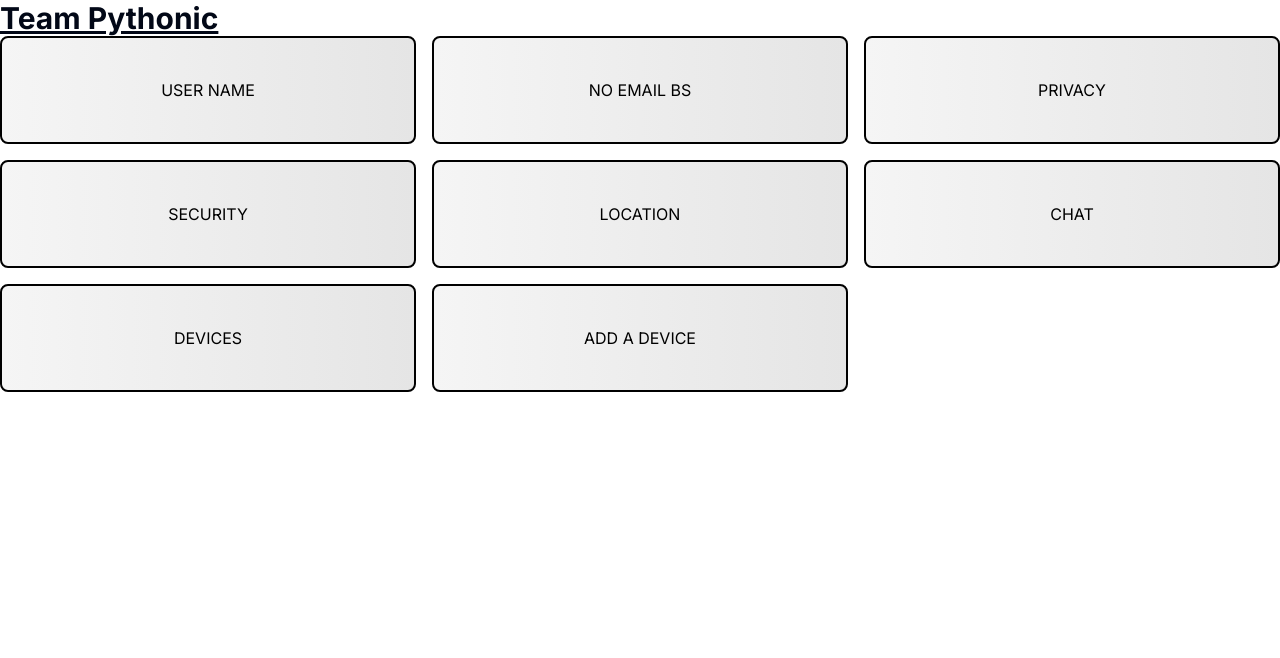
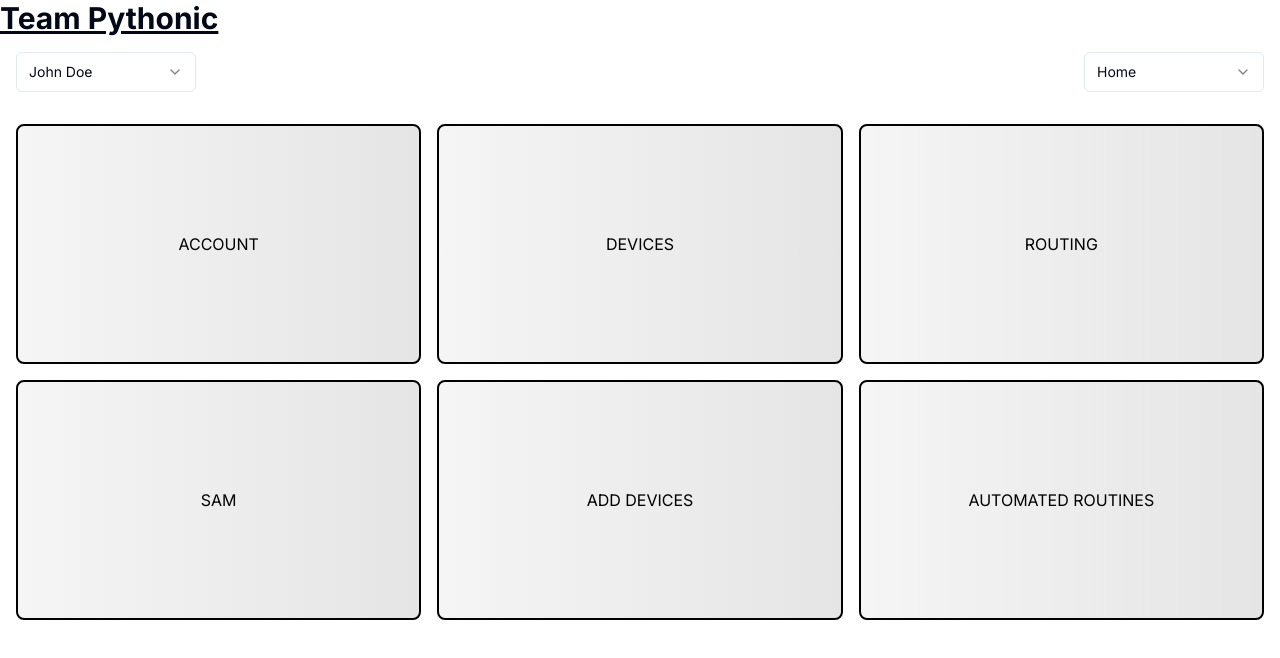
Before and after one commit to CantBeSubh/prisma-hackathon, a Next.js app: page / in a window 1280 px wide. Shown: the top 658 px of the page. Built offline with nearby package versions, Linux system fonts and the light colour scheme.

Commit message:
Selectors

```diff
--- a/app/page.tsx
+++ b/app/page.tsx
@@ -1,3 +1,13 @@
+import {
+  Select,
+  SelectContent,
+  SelectGroup,
+  SelectItem,
+  SelectLabel,
+  SelectTrigger,
+  SelectValue,
+} from "@/components/ui/select"
+
 type BentoCardProps = {
   row?: number
   col?: number
@@ -6,26 +16,87 @@
 const BentoCard = (props: BentoCardProps) => {
   const { row, col, children } = props
   return (
-    <div className={`col-span-${col ?? 1} row-span-${row ?? 1} bg-gradient-to-r from-neutral-100 to-neutral-200 rounded-lg border-2 border-black flex items-center justify-center p-10 text-black`}>
+    <div className={`col-span-${col ?? 1} row-span-${row ?? 1} bg-gradient-to-r from-neutral-100 to-neutral-200 rounded-lg border-2 border-black flex items-center justify-center h-60 text-black`}>
       {children ?? 'PLACEHOLDER'}
     </div>
   )
 }
+
+const UserSelector = () => {
+  const dummyUsers = [
+    'John Doe',
+    'Jane Doe',
+    'Bob Smith',
+    'Alice Johnson',
+    'Mark Brown',
+    'Sarah Lee',
+  ]
+  return (
+    <Select defaultValue={dummyUsers[0]}>
+      <SelectTrigger className="w-[180px]">
+        <SelectValue placeholder="Select an account" />
+      </SelectTrigger>
+      <SelectContent>
+        <SelectGroup>
+          <SelectLabel>Fruits</SelectLabel>
+          {dummyUsers.map((user) => (
+            <SelectItem key={user} value={user}>
+              {user}
+            </SelectItem>
+          ))}
+        </SelectGroup>
+      </SelectContent>
+    </Select>
+  )
+}
+
+const LocationSelector = () => {
+  const dummyLocations = [
+    'Home',
+    'Office',
+    'Kitchen',
+    'Bedroom',
+    'Living Room',
+    'Garage',
+  ]
+  return (
+    <Select defaultValue={dummyLocations[0]}>
+      <SelectTrigger className="w-[180px]">
+        <SelectValue placeholder="Select a location" />
+      </SelectTrigger>
+      <SelectContent>
+        <SelectGroup>
+          <SelectLabel>Locations</SelectLabel>
+          {dummyLocations.map((location) => (
+            <SelectItem key={location} value={location}>
+              {location}
+            </SelectItem>
+          ))}
+        </SelectGroup>
+      </SelectContent>
+    </Select>
+  )
+}
+
 export default function Home() {
   return (
     <>
       <div>
         <h1 className="text-3xl font-bold underline">Team Pythonic</h1>
+        <div className="flex w-full items-center justify-between px-4 py-4">
+          {/* UserSelector */}
+          <UserSelector />
+          {/* LocationSelector */}
+          <LocationSelector />
+        </div>
         {/* Bento Grid */}
-        <div className="grid grid-cols-3 grid-rows-4 gap-4">
-          <BentoCard row={2} col={1}> USER NAME </BentoCard>
-          <BentoCard > NO EMAIL BS </BentoCard>
-          <BentoCard > PRIVACY </BentoCard>
-          <BentoCard > SECURITY </BentoCard>
-          <BentoCard row={2} col={1}> LOCATION </BentoCard>
-          <BentoCard row={2} col={1}> CHAT </BentoCard>
-          <BentoCard row={2} col={1}> DEVICES </BentoCard>
-          <BentoCard> ADD A DEVICE </BentoCard>
+        <div className="grid grid-cols-3 grid-rows-2 gap-4 p-4 h-fit w-full">
+          <BentoCard> ACCOUNT </BentoCard>
+          <BentoCard> DEVICES </BentoCard>
+          <BentoCard> ROUTING </BentoCard>
+          <BentoCard> SAM </BentoCard>
+          <BentoCard> ADD DEVICES </BentoCard>
+          <BentoCard> AUTOMATED ROUTINES </BentoCard>
         </div>
       </div>
     </>
--- /dev/null
+++ b/components/ui/select.tsx
@@ -0,0 +1,160 @@
+"use client"
+
+import * as React from "react"
+import * as SelectPrimitive from "@radix-ui/react-select"
+import { Check, ChevronDown, ChevronUp } from "lucide-react"
+
+import { cn } from "@/lib/utils"
+
+const Select = SelectPrimitive.Root
+
+const SelectGroup = SelectPrimitive.Group
+
+const SelectValue = SelectPrimitive.Value
+
+const SelectTrigger = React.forwardRef<
+  React.ElementRef<typeof SelectPrimitive.Trigger>,
+  React.ComponentPropsWithoutRef<typeof SelectPrimitive.Trigger>
+>(({ className, children, ...props }, ref) => (
+  <SelectPrimitive.Trigger
+    ref={ref}
+    className={cn(
+      "flex h-10 w-full items-center justify-between rounded-md border border-input bg-background px-3 py-2 text-sm ring-offset-background placeholder:text-muted-foreground focus:outline-none focus:ring-2 focus:ring-ring focus:ring-offset-2 disabled:cursor-not-allowed disabled:opacity-50 [&>span]:line-clamp-1",
+      className
+    )}
+    {...props}
+  >
+    {children}
+    <SelectPrimitive.Icon asChild>
+      <ChevronDown className="h-4 w-4 opacity-50" />
+    </SelectPrimitive.Icon>
+  </SelectPrimitive.Trigger>
+))
+SelectTrigger.displayName = SelectPrimitive.Trigger.displayName
+
+const SelectScrollUpButton = React.forwardRef<
+  React.ElementRef<typeof SelectPrimitive.ScrollUpButton>,
+  React.ComponentPropsWithoutRef<typeof SelectPrimitive.ScrollUpButton>
+>(({ className, ...props }, ref) => (
+  <SelectPrimitive.ScrollUpButton
+    ref={ref}
+    className={cn(
+      "flex cursor-default items-center justify-center py-1",
+      className
+    )}
+    {...props}
+  >
+    <ChevronUp className="h-4 w-4" />
+  </SelectPrimitive.ScrollUpButton>
+))
+SelectScrollUpButton.displayName = SelectPrimitive.ScrollUpButton.displayName
+
+const SelectScrollDownButton = React.forwardRef<
+  React.ElementRef<typeof SelectPrimitive.ScrollDownButton>,
+  React.ComponentPropsWithoutRef<typeof SelectPrimitive.ScrollDownButton>
+>(({ className, ...props }, ref) => (
+  <SelectPrimitive.ScrollDownButton
+    ref={ref}
+    className={cn(
+      "flex cursor-default items-center justify-center py-1",
+      className
+    )}
+    {...props}
+  >
+    <ChevronDown className="h-4 w-4" />
+  </SelectPrimitive.ScrollDownButton>
+))
+SelectScrollDownButton.displayName =
+  SelectPrimitive.ScrollDownButton.displayName
+
+const SelectContent = React.forwardRef<
+  React.ElementRef<typeof SelectPrimitive.Content>,
+  React.ComponentPropsWithoutRef<typeof SelectPrimitive.Content>
+>(({ className, children, position = "popper", ...props }, ref) => (
+  <SelectPrimitive.Portal>
+    <SelectPrimitive.Content
+      ref={ref}
+      className={cn(
+        "relative z-50 max-h-96 min-w-[8rem] overflow-hidden rounded-md border bg-popover text-popover-foreground shadow-md data-[state=open]:animate-in data-[state=closed]:animate-out data-[state=closed]:fade-out-0 data-[state=open]:fade-in-0 data-[state=closed]:zoom-out-95 data-[state=open]:zoom-in-95 data-[side=bottom]:slide-in-from-top-2 data-[side=left]:slide-in-from-right-2 data-[side=right]:slide-in-from-left-2 data-[side=top]:slide-in-from-bottom-2",
+        position === "popper" &&
+          "data-[side=bottom]:translate-y-1 data-[side=left]:-translate-x-1 data-[side=right]:translate-x-1 data-[side=top]:-translate-y-1",
+        className
+      )}
+      position={position}
+      {...props}
+    >
+      <SelectScrollUpButton />
+      <SelectPrimitive.Viewport
+        className={cn(
+          "p-1",
+          position === "popper" &&
+            "h-[var(--radix-select-trigger-height)] w-full min-w-[var(--radix-select-trigger-width)]"
+        )}
+      >
+        {children}
+      </SelectPrimitive.Viewport>
+      <SelectScrollDownButton />
+    </SelectPrimitive.Content>
+  </SelectPrimitive.Portal>
+))
+SelectContent.displayName = SelectPrimitive.Content.displayName
+
+const SelectLabel = React.forwardRef<
+  React.ElementRef<typeof SelectPrimitive.Label>,
+  React.ComponentPropsWithoutRef<typeof SelectPrimitive.Label>
+>(({ className, ...props }, ref) => (
+  <SelectPrimitive.Label
+    ref={ref}
+    className={cn("py-1.5 pl-8 pr-2 text-sm font-semibold", className)}
+    {...props}
+  />
+))
+SelectLabel.displayName = SelectPrimitive.Label.displayName
+
+const SelectItem = React.forwardRef<
+  React.ElementRef<typeof SelectPrimitive.Item>,
+  React.ComponentPropsWithoutRef<typeof SelectPrimitive.Item>
+>(({ className, children, ...props }, ref) => (
+  <SelectPrimitive.Item
+    ref={ref}
+    className={cn(
+      "relative flex w-full cursor-default select-none items-center rounded-sm py-1.5 pl-8 pr-2 text-sm outline-none focus:bg-accent focus:text-accent-foreground data-[disabled]:pointer-events-none data-[disabled]:opacity-50",
+      className
+    )}
+    {...props}
+  >
+    <span className="absolute left-2 flex h-3.5 w-3.5 items-center justify-center">
+      <SelectPrimitive.ItemIndicator>
+        <Check className="h-4 w-4" />
+      </SelectPrimitive.ItemIndicator>
+    </span>
+
+    <SelectPrimitive.ItemText>{children}</SelectPrimitive.ItemText>
+  </SelectPrimitive.Item>
+))
+SelectItem.displayName = SelectPrimitive.Item.displayName
+
+const SelectSeparator = React.forwardRef<
+  React.ElementRef<typeof SelectPrimitive.Separator>,
+  React.ComponentPropsWithoutRef<typeof SelectPrimitive.Separator>
+>(({ className, ...props }, ref) => (
+  <SelectPrimitive.Separator
+    ref={ref}
+    className={cn("-mx-1 my-1 h-px bg-muted", className)}
+    {...props}
+  />
+))
+SelectSeparator.displayName = SelectPrimitive.Separator.displayName
+
+export {
+  Select,
+  SelectGroup,
+  SelectValue,
+  SelectTrigger,
+  SelectContent,
+  SelectLabel,
+  SelectItem,
+  SelectSeparator,
+  SelectScrollUpButton,
+  SelectScrollDownButton,
+}
--- a/package.json
+++ b/package.json
@@ -9,6 +9,7 @@
     "lint": "next lint"
   },
   "dependencies": {
+    "@radix-ui/react-select": "^2.0.0",
     "class-variance-authority": "^0.7.0",
     "clsx": "^2.1.0",
     "lucide-react": "^0.360.0",
```
Also changed, not shown: 1 other file (tests, documents, lock files or other folders).
